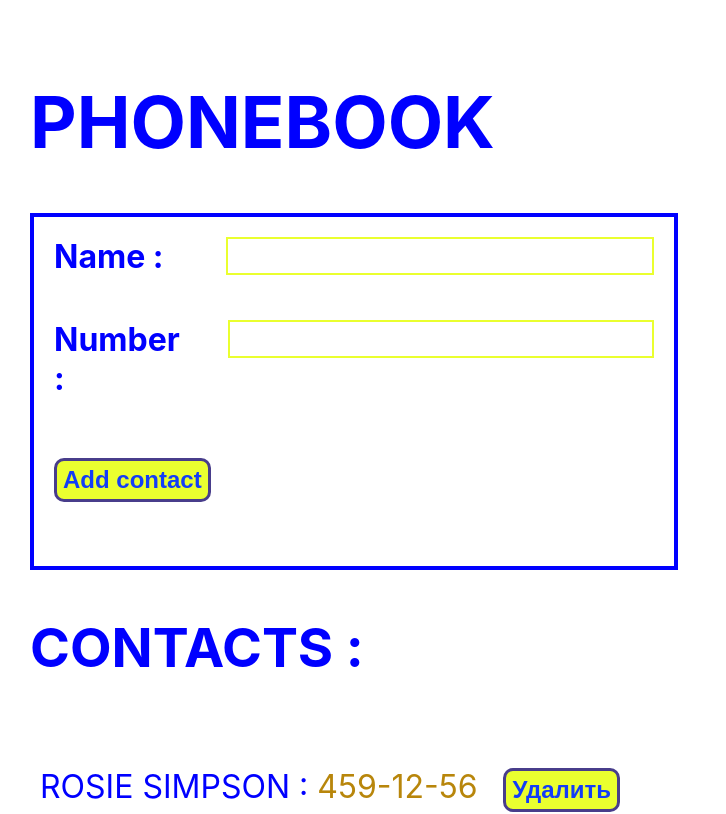
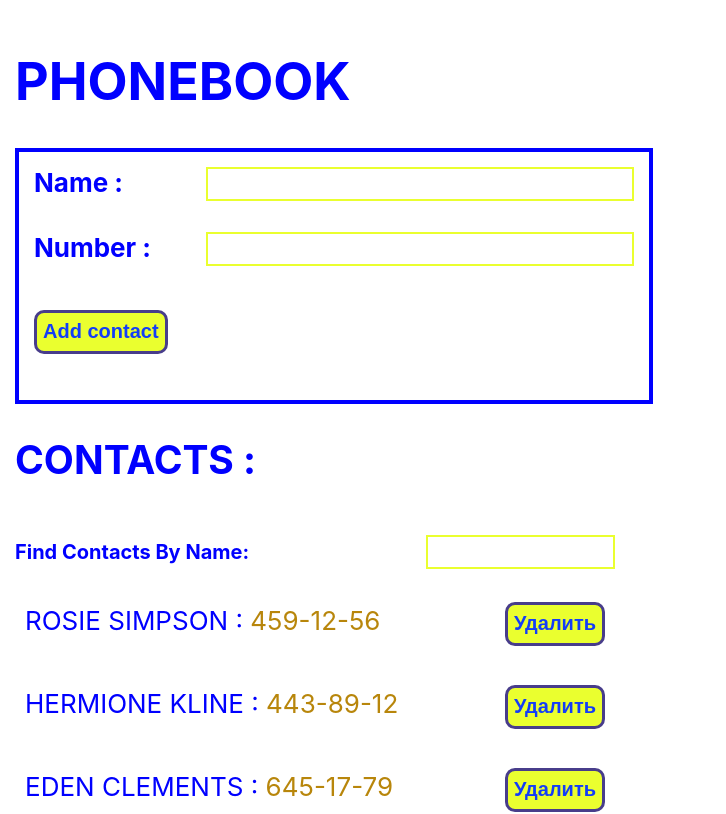
Before and after one commit to Luydmyla/goit-react-hw-02-phonebook, a React (Create React App) app: page / in a window 1280 px wide. Shown: the top 814 px of the page, without its empty margins (0-726 px from the left). Built offline with nearby package versions, Linux system fonts and the light colour scheme.

Commit message:
added Filter (in progress)

```diff
--- a/src/components/App.js
+++ b/src/components/App.js
@@ -2,7 +2,7 @@ import { Component } from 'react';
 import { nanoid } from 'nanoid';
 import Form from './Form';
 import ContactList from './ContactList';
-
+import Filter from './Filter';
 class App extends Component {
   state = {
     contacts: [
@@ -41,20 +41,20 @@ class App extends Component {
           height: '100vh',
           display: 'flex',
           flexDirection: 'column',
-          fontSize: 36,
+          fontSize: 26,
           textTransform: 'uppercase',
           color: 'blue',
-          padding: '30px',
+          padding: '15px',
         }}
       >
         <h1>Phonebook</h1>
         <Form onSubmit={this.formSubmitHendler} />
         <h2>Contacts : </h2>
+        <Filter />
         <ContactList
           contacts={this.state.contacts}
           onDeleteContactList={this.deleteContact}
         />
-        {/* <Filter ... /> */}
       </div>
     );
   }
--- a/src/components/ContactList/ContactList.css
+++ b/src/components/ContactList/ContactList.css
@@ -1,7 +1,7 @@
 .ContactList {
-  font-size: 32px;
+  font-size: 26px;
   padding: 10px;
-  margin-bottom: 20px;
+  margin-bottom: 15px;
   margin-top: 0;
 }
 .ContactList__item {
@@ -17,7 +17,7 @@
   display: flex;
   align-items: center;
   font-weight: bold;
-  font-size: 24px;
+  font-size: 20px;
   width: max-content;
   height: 44px;
   padding: 5 px;
--- /dev/null
+++ b/src/components/Filter/Filter.css
@@ -0,0 +1,18 @@
+.Filter__label {
+  font-size: 20px;
+  text-transform: capitalize;
+  display: flex;
+  align-items: center;
+  justify-content: space-between;
+  font-weight: bold;
+  color: blue;
+  margin-top: 20px;
+}
+.Filter__input {
+  /* width: 70%; */
+  /* margin-left: 30px; */
+  height: 28px;
+  font-size: 14px;
+  color: blue;
+  border: 2px solid rgb(234, 255, 47);
+}
--- /dev/null
+++ b/src/components/Filter/Filter.js
@@ -0,0 +1,36 @@
+import { Component } from 'react';
+// import PropTypes from 'prop-types';
+import './Filter.css';
+
+class Filter extends Component {
+  state = {
+    contacts: [],
+    name: '',
+    number: '',
+    filter: '',
+  };
+
+  handleFilterChange = event => {
+    const { name, value } = event.currentTarget;
+    this.setState({ [name]: value });
+  };
+  render() {
+    return (
+      <label className="Filter__label">
+        Find contacts by name:
+        <input
+          type="text"
+          name="filter"
+          value={this.state.filter}
+          onChange={this.handleFilterChange}
+          // pattern="^[a-zA-Zа-яА-Я]+(([' -][a-zA-Zа-яА-Я ])?[a-zA-Zа-яА-Я]*)*$"
+          // title="Name may contain only letters, apostrophe, dash and spaces. For example Adrian, Jacob Mercer, Charles de Batz de Castelmore d'Artagnan"
+          required
+          className="Filter__input"
+        />
+      </label>
+    );
+  }
+}
+
+export default Filter;
--- /dev/null
+++ b/src/components/Filter/index.js
@@ -0,0 +1 @@
+export { default } from './Filter';
--- a/src/components/Form/Form.css
+++ b/src/components/Form/Form.css
@@ -3,11 +3,11 @@
   flex-direction: column;
   width: 600px;
   border: 4px solid blue;
-  padding: 20px;
+  padding: 15px;
   text-transform: capitalize;
 }
 .Form__label {
-  font-size: 32px;
+  font-size: 26px;
   display: flex;
   justify-content: space-between;
   font-weight: bold;
@@ -16,17 +16,17 @@
 .Form__input {
   width: 70%;
   margin-left: 30px;
-  height: 32px;
-  font-size: 16px;
+  height: 28px;
+  font-size: 14px;
   color: blue;
   border: 2px solid rgb(234, 255, 47);
 }
 .Form__button {
-  margin-top: 60px;
+  margin-top: 44px;
   display: flex;
   align-items: center;
   font-weight: bold;
-  font-size: 24px;
+  font-size: 20px;
   width: max-content;
   height: 44px;
   padding: 5 px;
```
